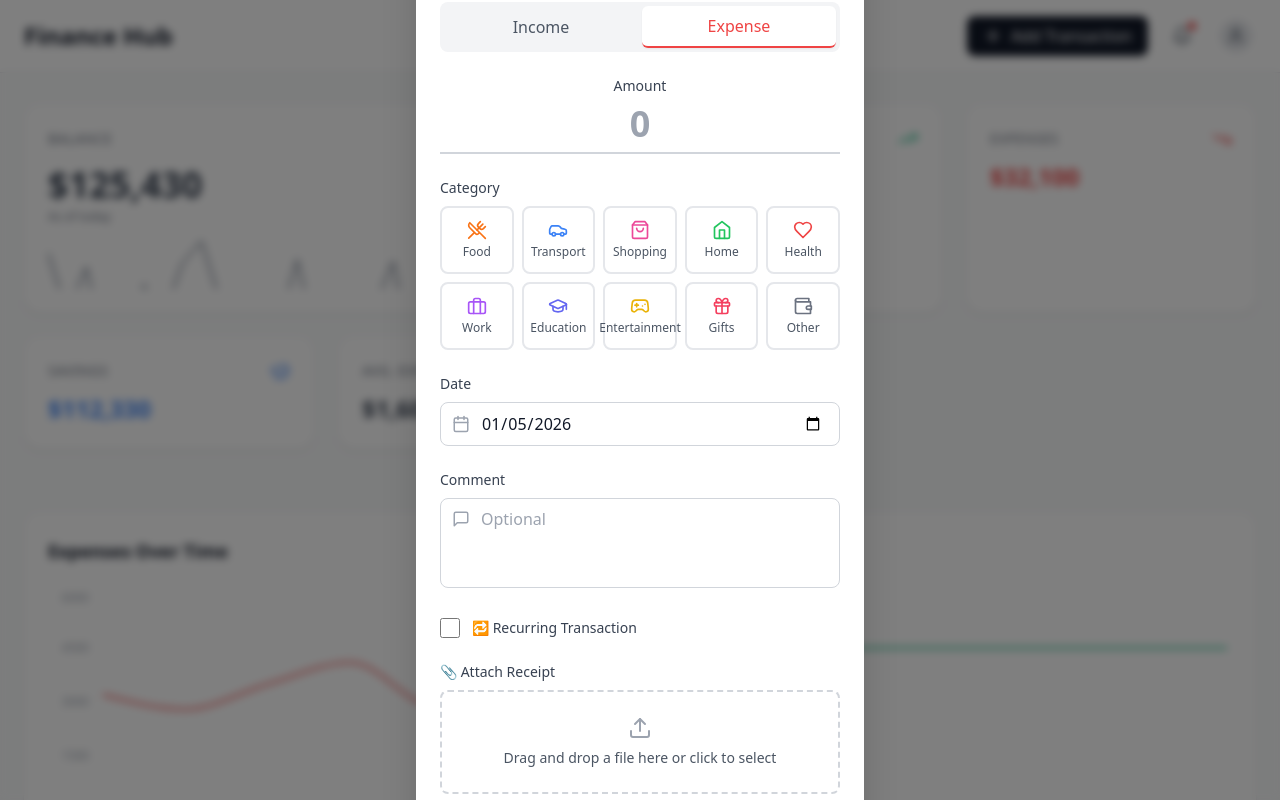
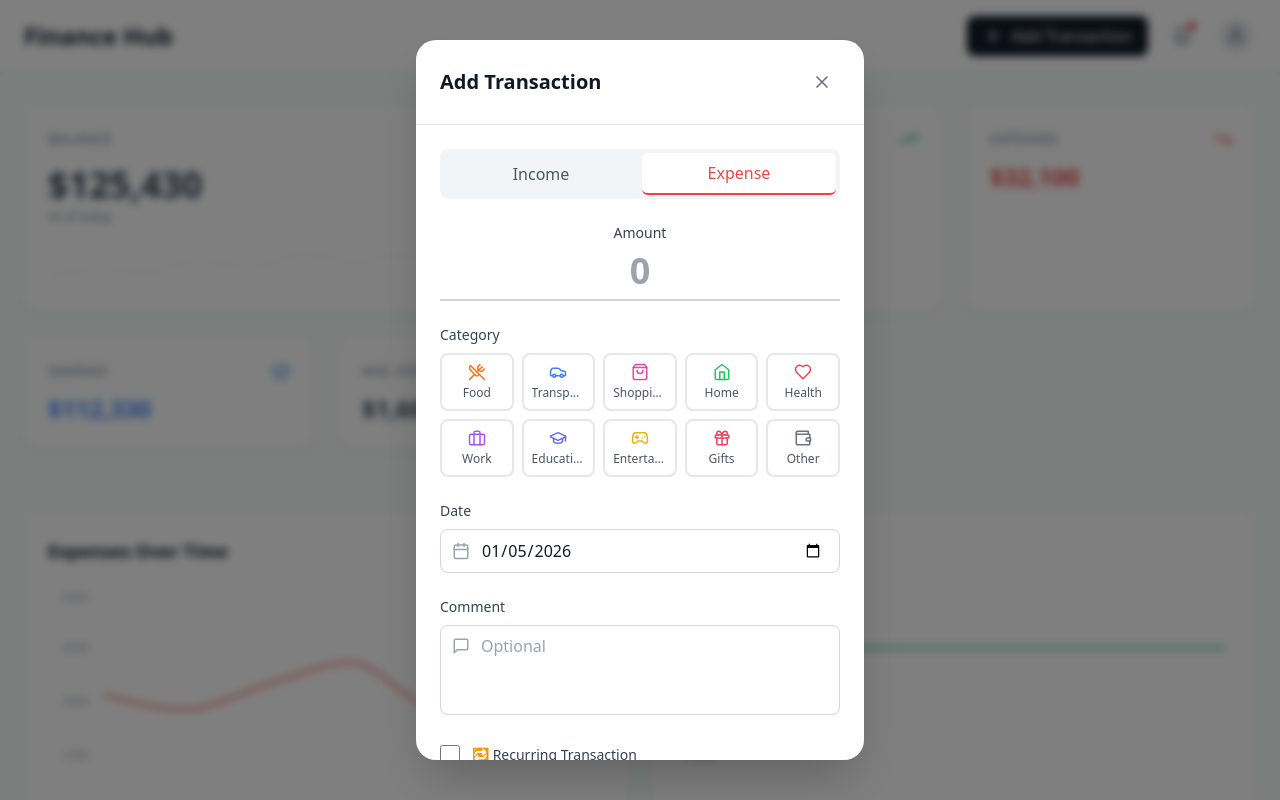
Before and after one commit to aspandyar/finance-hub, a React (Vite) app: page / in a window 1280 px wide. Both pictures are taken after a click on the button "Add Transaction". Shown: the top 800 px of the page. Built offline with nearby package versions, Linux system fonts and the light colour scheme.

Commit message:
fix overflow bugs

```diff
--- a/src/components/Charts/DonutChart.tsx
+++ b/src/components/Charts/DonutChart.tsx
@@ -1,4 +1,4 @@
-import { PieChart, Pie, Cell, ResponsiveContainer, Tooltip, Legend } from 'recharts'
+import { PieChart, Pie, Cell, ResponsiveContainer, Tooltip } from 'recharts'
 
 interface DonutChartProps {
   data: Array<{ name: string; value: number; color: string }>
@@ -8,15 +8,18 @@ const COLORS = ['#ef4444', '#f59e0b', '#3b82f6', '#10b981', '#8b5cf6', '#ec4899'
 
 export default function DonutChart({ data }: DonutChartProps) {
   return (
-    <div className="w-full h-64">
+    <div className="w-full">
+      <div className="flex flex-col items-center">
+        {/* Chart */}
+        <div className="w-full max-w-md h-80 mb-6">
           <ResponsiveContainer width="100%" height="100%">
             <PieChart>
               <Pie
                 data={data}
                 cx="50%"
                 cy="50%"
-            innerRadius={60}
-            outerRadius={90}
+                innerRadius={80}
+                outerRadius={120}
                 paddingAngle={2}
                 dataKey="value"
               >
@@ -36,12 +39,14 @@ export default function DonutChart({ data }: DonutChartProps) {
               />
             </PieChart>
           </ResponsiveContainer>
-      {/* Custom Legend */}
-      <div className="mt-4 grid grid-cols-2 gap-2">
+        </div>
+
+        {/* Custom Legend - Centered */}
+        <div className="grid grid-cols-2 gap-x-8 gap-y-2 w-full max-w-md">
           {data.map((item, index) => (
             <div key={index} className="flex items-center gap-2">
               <div
-              className="w-3 h-3 rounded-full"
+                className="w-3 h-3 rounded-full flex-shrink-0"
                 style={{ backgroundColor: item.color || COLORS[index % COLORS.length] }}
               />
               <span className="text-sm text-gray-600">{item.name}</span>
@@ -49,5 +54,6 @@ export default function DonutChart({ data }: DonutChartProps) {
           ))}
         </div>
       </div>
+    </div>
   )
 }
--- a/src/components/Dashboard/Dashboard.tsx
+++ b/src/components/Dashboard/Dashboard.tsx
@@ -1,23 +1,39 @@
 import { TrendingUp, TrendingDown, PiggyBank, BarChart3 } from 'lucide-react'
 import MetricCard from './MetricCard'
 
-// Mock sparkline component (very thin line)
+// Mock sparkline component (very thin line with distinct peaks)
 function Sparkline() {
-  const points = Array.from({ length: 30 }, () => Math.random() * 40 + 30)
-  const max = Math.max(...points)
-  const min = Math.min(...points)
-  const normalized = points.map(p => ((p - min) / (max - min)) * 100)
+  // Pattern: starts upward, dips, rises, dips, ends with slight upward trend
+  // Using more points for smoother angular transitions
+  const dataPoints = [
+    15, 22, 18, 28, 20, 32, 25, 30, 22, 26, 24, 28
+  ]
+  const max = Math.max(...dataPoints)
+  const min = Math.min(...dataPoints)
+  const range = max - min || 1
+  // Scale to use middle 60% of height (20% to 80%) for better visual balance
+  const normalized = dataPoints.map(p => ((p - min) / range) * 20 + 10)
 
   return (
-    <svg className="w-full h-full" viewBox="0 0 100 40" preserveAspectRatio="none">
-      <polyline
-        points={normalized.map((y, i) => `${(i / (normalized.length - 1)) * 100},${100 - y}`).join(' ')}
-        fill="none"
-        stroke="currentColor"
-        strokeWidth="0.5"
-        className="text-gray-400"
-      />
-    </svg>
+    <div className="w-full h-full overflow-hidden">
+      <svg
+        className="w-full h-full"
+        viewBox="0 0 100 40"
+        preserveAspectRatio="none"
+        style={{ display: 'block' }}
+      >
+        <polyline
+          points={normalized.map((y, i) => {
+            const x = (i / (normalized.length - 1)) * 100
+            return `${x},${40 - y}`
+          }).join(' ')}
+          fill="none"
+          stroke="#d1d5db"
+          strokeWidth="0.5"
+          vectorEffect="non-scaling-stroke"
+        />
+      </svg>
+    </div>
   )
 }
 
--- a/src/components/Dashboard/MetricCard.tsx
+++ b/src/components/Dashboard/MetricCard.tsx
@@ -52,7 +52,9 @@ export default function MetricCard({
             )}
           </div>
           {sparkline && (
-            <div className="h-12 mt-4">{sparkline}</div>
+            <div className="h-12 mt-4 overflow-hidden relative">
+              {sparkline}
+            </div>
           )}
         </div>
       ) : (
--- a/src/components/TransactionModal/TransactionModal.tsx
+++ b/src/components/TransactionModal/TransactionModal.tsx
@@ -52,8 +52,14 @@ export default function TransactionModal({ isOpen, onClose }: TransactionModalPr
   }
 
   return (
-    <div className="fixed inset-0 z-50 flex items-center justify-center p-4 bg-black/50 backdrop-blur-sm">
-      <div className="bg-white rounded-modal w-full max-w-md shadow-2xl">
+    <div
+      className="fixed inset-0 z-50 flex items-center justify-center p-4 bg-black/50 backdrop-blur-sm"
+      onClick={onClose}
+    >
+      <div
+        className="bg-white rounded-modal w-full max-w-md shadow-2xl max-h-[90vh] overflow-y-auto"
+        onClick={(e) => e.stopPropagation()}
+      >
         {/* Header */}
         <div className="flex items-center justify-between p-6 border-b border-gray-200">
           <h2 className="text-xl font-semibold text-gray-900">Add Transaction</h2>
@@ -115,7 +121,7 @@ export default function TransactionModal({ isOpen, onClose }: TransactionModalPr
             <label className="block text-sm font-medium text-gray-700">
               Category
             </label>
-            <div className="grid grid-cols-5 gap-2">
+            <div className="grid grid-cols-5 gap-2 overflow-hidden">
               {categories.map((category) => {
                 const Icon = category.icon
                 const isSelected = selectedCategory === category.id
@@ -125,15 +131,15 @@ export default function TransactionModal({ isOpen, onClose }: TransactionModalPr
                     type="button"
                     onClick={() => setSelectedCategory(category.id)}
                     className={`
-                      flex flex-col items-center gap-1 p-3 rounded-lg border-2 transition-all
+                      flex flex-col items-center justify-center gap-1 p-2 rounded-lg border-2 transition-all min-w-0
                       ${isSelected
                         ? 'border-gray-900 bg-gray-50'
                         : 'border-gray-200 hover:border-gray-300'
                       }
                     `}
                   >
-                    <Icon size={20} className={category.color} />
-                    <span className="text-xs text-gray-600">{category.name}</span>
+                    <Icon size={18} className={category.color} />
+                    <span className="text-xs text-gray-600 truncate w-full text-center">{category.name}</span>
                   </button>
                 )
               })}
```
Lines whose indentation alone changed are shown as unchanged.
